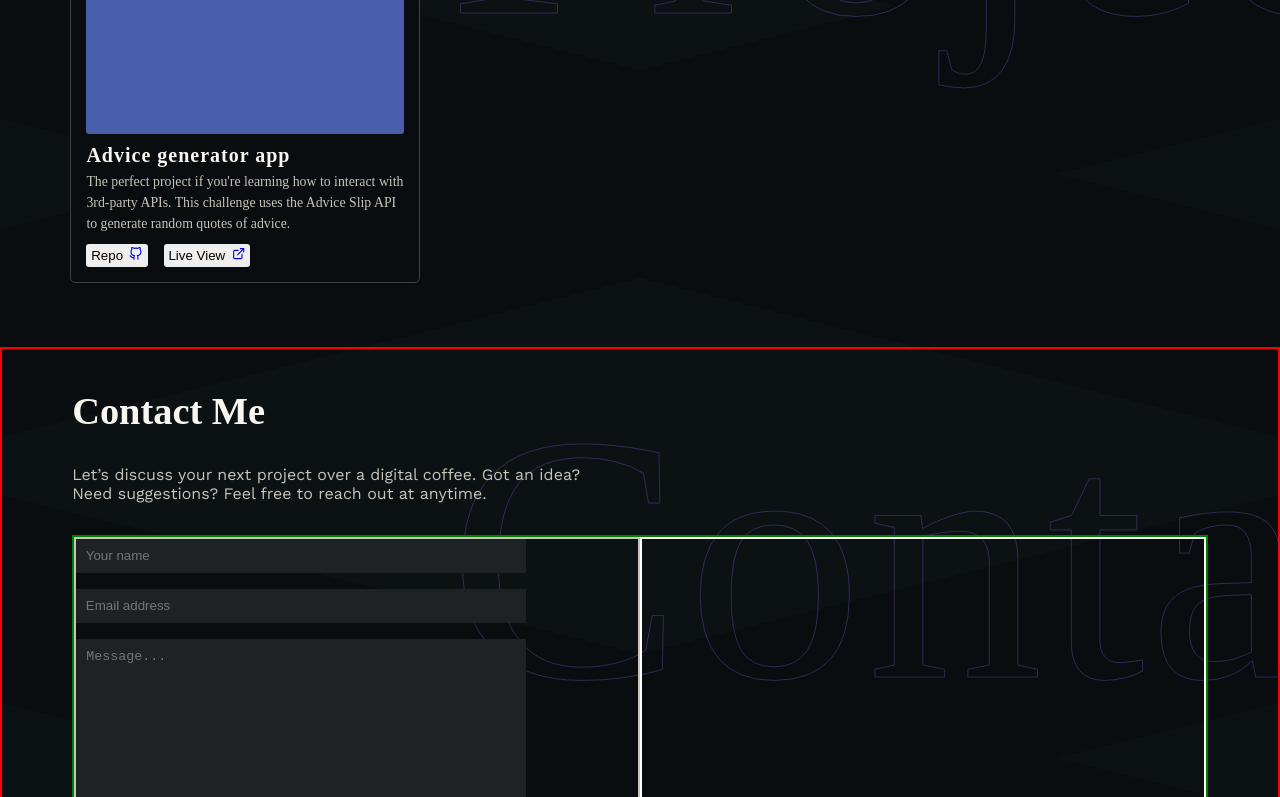
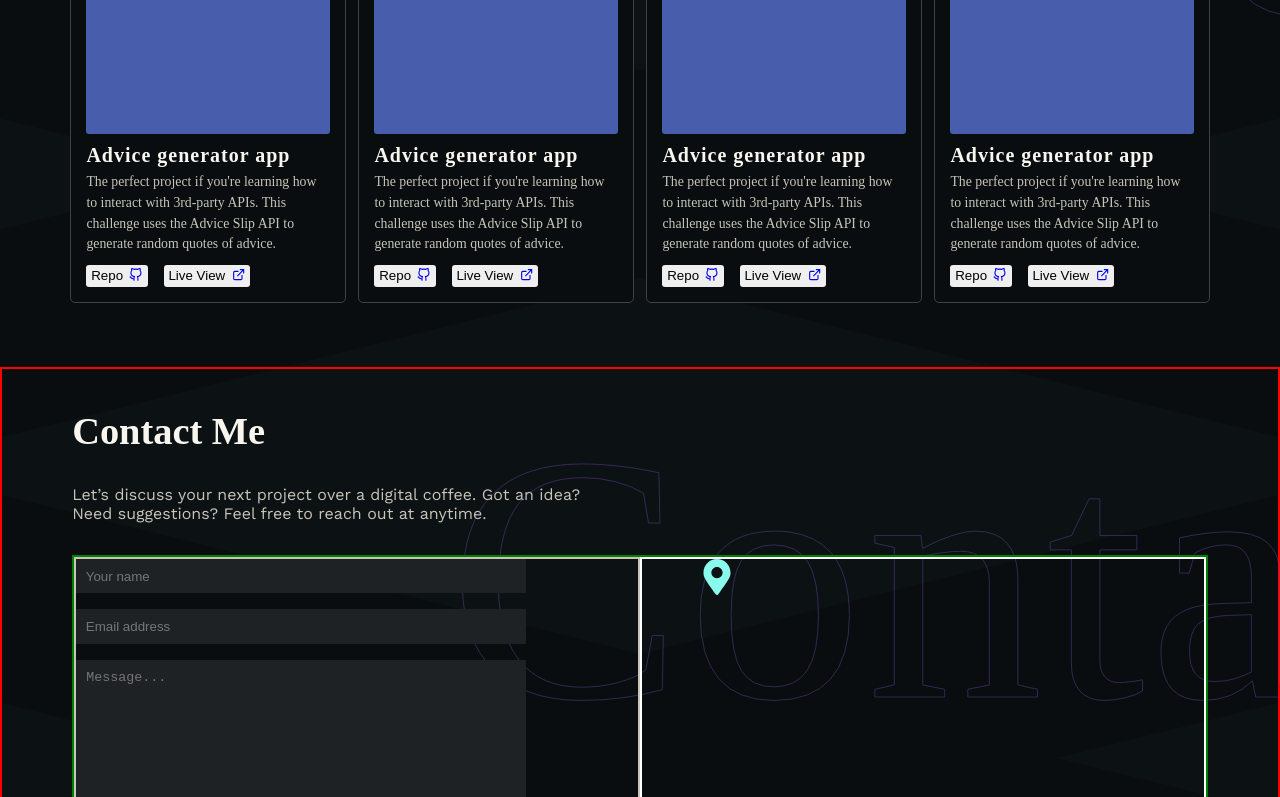
Before and after one commit to Webmekanic/My-Portfolio-v2.0.0, a React (Create React App) app: page / in a window 1280 px wide. Shown: the part 1618-2415 px from the top of the page. Built offline with nearby package versions, Linux system fonts and the light colour scheme; a web font is replaced by a local one.

Commit message:
add props to my socials component

```diff
--- a/src/components/shared/Socials.jsx
+++ b/src/components/shared/Socials.jsx
@@ -1,22 +1,23 @@
 import React, { useState } from "react"
 import { SocialHandle } from "../../styles/SocialStyle"
 import { FaMapMarkerAlt } from "react-icons/fa"
-import Button from "./Button"
 
-const Socials = () => {
+const Socials = ({ mediaLink, myHandle, classname }) => {
   const [iconOpen, setIconOpen] = useState(false)
 
   return (
-    <SocialHandle>
+    <SocialHandle className={classname}>
       <FaMapMarkerAlt
-        className="location"
+        className={iconOpen ? "scale" : "location"}
         onClick={(e) => setIconOpen(!iconOpen)}
       />
+
       {iconOpen && (
-        <Button
-          text={"Linkedin"}
-          className={iconOpen ? "slideIn" : "mediaBtn"}
-        />
+        <button className={iconOpen ? "slideIn" : "mediaBtn"}>
+          <a className="socialLinks" href={mediaLink}>
+            {myHandle}
+          </a>
+        </button>
       )}
     </SocialHandle>
   )
--- a/src/pages/Home.jsx
+++ b/src/pages/Home.jsx
@@ -17,6 +17,7 @@ import {
   ContactSection,
 } from "../styles/HomeStyle"
 import ProjectItem from "../components/shared/ProjectItem"
+import Socials from "../components/shared/Socials"
 
 function Home() {
   return (
@@ -151,9 +152,9 @@ function Home() {
               </div>
               <section className="myProject">
                 <ProjectItem />
-                {/* <ProjectItem /> */}
-                {/* <ProjectItem /> */}
-                {/* <ProjectItem /> */}
+                <ProjectItem />
+                <ProjectItem />
+                <ProjectItem />
               </section>
             </ProjectSection>
           </section>
@@ -188,7 +189,12 @@ function Home() {
                       ></textarea>
                     </form>
                   </section>
-                  <div className="contactLocations"></div>
+                  <div className="contactLocations">
+                    <Socials />
+                    {/* <Socials />
+                    <Socials />
+                    <Socials /> */}
+                  </div>
                 </section>
                 <Button text={"send"} className="contactBtn" />
               </div>
--- a/src/styles/SocialStyle.jsx
+++ b/src/styles/SocialStyle.jsx
@@ -4,7 +4,6 @@ export const SocialHandle = styled.div`
   display: flex;
   flex-direction: column;
   width: 150px;
-  margin: auto;
 
   .location {
     font-size: 36px;
@@ -14,14 +13,31 @@ export const SocialHandle = styled.div`
     margin-bottom: 5px;
   }
 
+  .scale {
+    font-size: 36px;
+    margin: auto;
+    color: ${({ theme }) => theme.colors.lightColor};
+    cursor: pointer;
+    margin-bottom: 3px;
+    transform: scale(0.8);
+  }
+
   .mediaBtn {
     padding: 10px 35px;
     transform: translateY(-100%);
     transition: all linear 3s;
+    background-color: transparent;
+    border: 1px solid ${({ theme }) => theme.colors.lightColor};
   }
   .slideIn {
     padding: 10px 35px;
     transform: translateY(0%);
-    transition: all linear 3s;
+    // transition: all linear 3s;
+    background-color: transparent;
+    border: 1px solid ${({ theme }) => theme.colors.lightColor};
+  }
+  .socialLinks {
+    color: ${({ theme }) => theme.colors.lightColor};
+    font-size: 16px;
   }
 `
```
